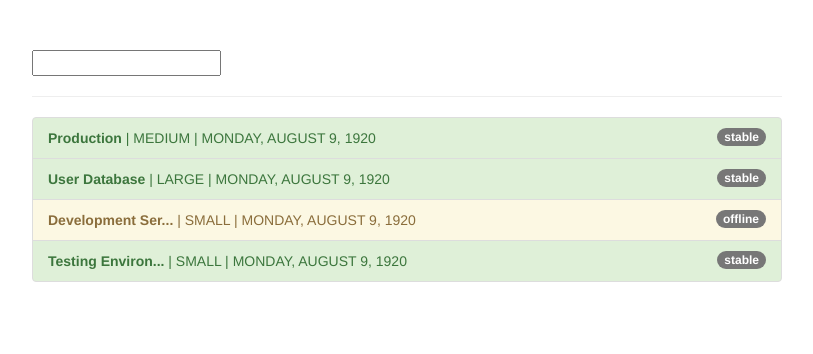
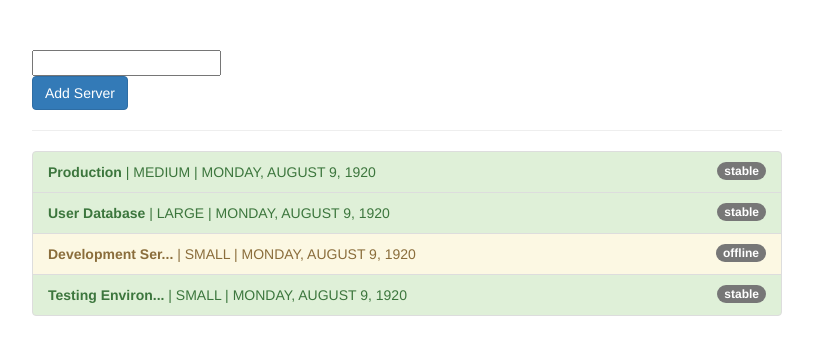
Before and after one commit to babyazalea/angular-pipe, an Angular app: page / in a window 1280 px wide. Shown: the top 354 px of the page, without its empty margins (233-1046 px from the left). Built offline with nearby package versions, Linux system fonts and the light colour scheme.

Commit message:
using Pure-Pipe

```diff
--- a/src/app/app.component.html
+++ b/src/app/app.component.html
@@ -2,6 +2,10 @@
   <div class="row">
     <div class="col-xs-12 col-sm-10 col-md-8 col-sm-offset-1 col-md-offset-2">
       <input type="text" [(ngModel)]="filteredStatus" />
+      <br />
+      <button class="btn btn-primary" (click)="onAddServer()">
+        Add Server
+      </button>
       <hr />
       <ul class="list-group">
         <li
--- a/src/app/app.component.ts
+++ b/src/app/app.component.ts
@@ -45,4 +45,12 @@
       "list-group-item-danger": server.status === "critical",
     };
   }
+  onAddServer() {
+    this.servers.push({
+      instanceType: "small",
+      name: "New Server",
+      status: "stable",
+      started: new Date(),
+    });
+  }
 }
--- a/src/app/filter.pipe.ts
+++ b/src/app/filter.pipe.ts
@@ -2,6 +2,7 @@
 
 @Pipe({
   name: "filter",
+  pure: false,
 })
 export class FilterPipe implements PipeTransform {
   transform(value: any, filterString: string, propName: string): any {
```
